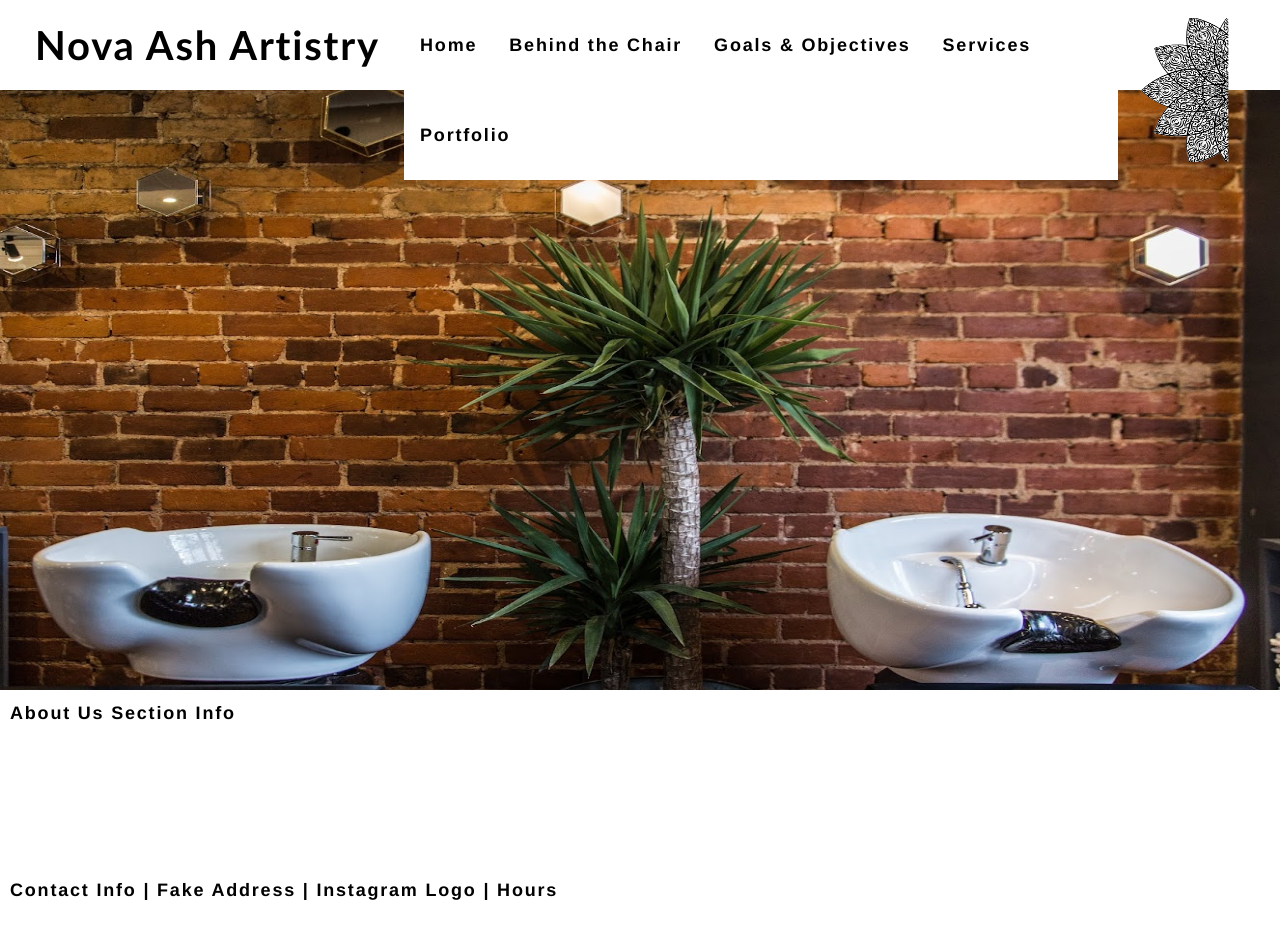
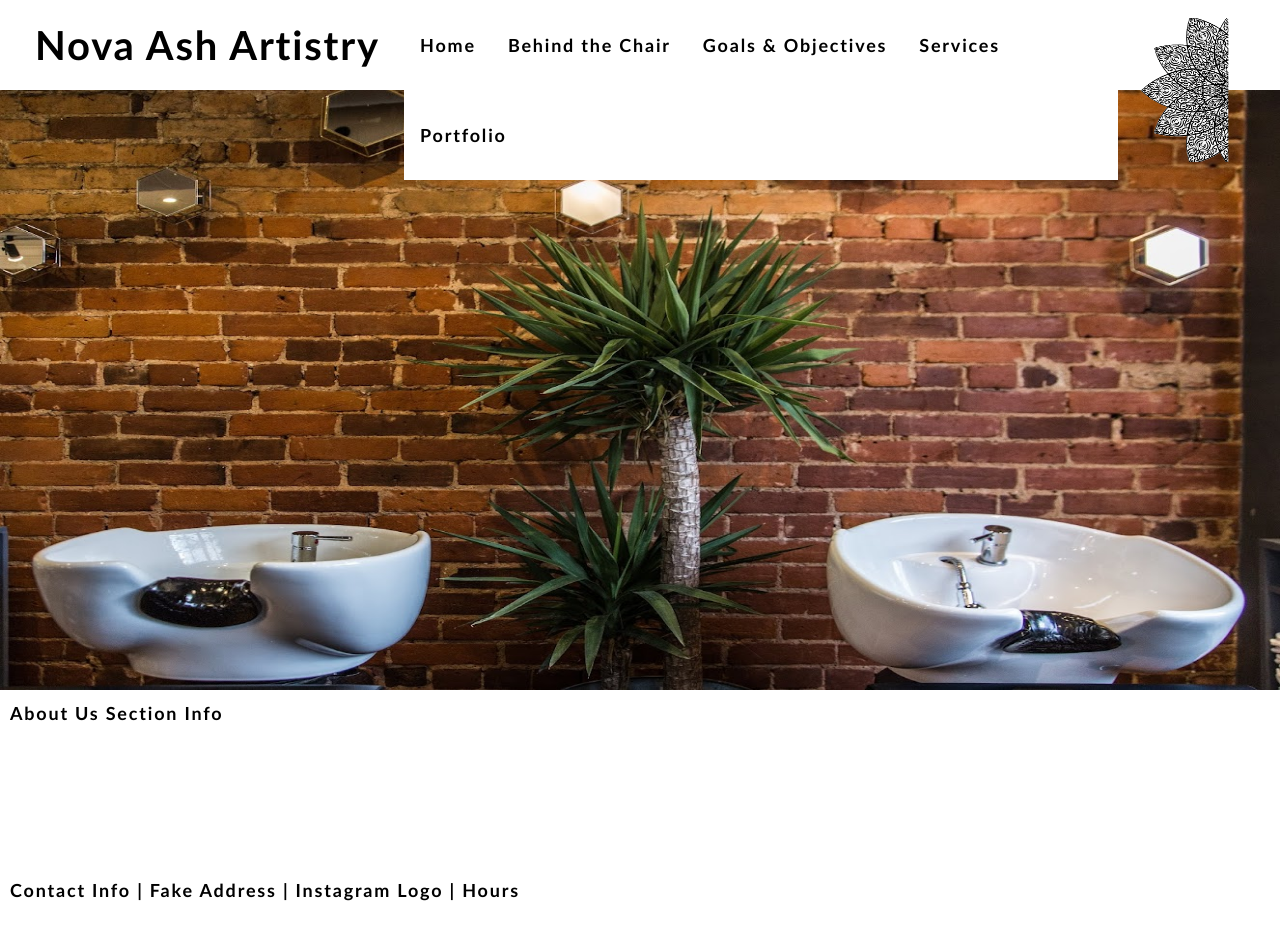
Before and after one commit to bdoneq7/novaashartistry, a React (Create React App) app: page / in a window 1280 px wide. Shown: the top 940 px of the page. Built offline with nearby package versions, Linux system fonts and the light colour scheme.

Commit message:
updated fonts

```diff
--- a/src/index.css
+++ b/src/index.css
@@ -66,7 +66,7 @@ header a {
   color: #000000;
   font-size: 40px;
   font-weight: bold;
-  font-family:'Trebuchet MS', 'Lucida Sans Unicode', 'Lucida Grande', 'Lucida Sans', Arial, sans-serif
+  font-family:'Gill Sans', 'Gill Sans MT', Calibri, 'Trebuchet MS', sans-serif;
 
 
 }
@@ -286,8 +286,7 @@ body {
   letter-spacing: .1em;
   background: var(--white-color);
   color: var(--black-color);
-  font-family: 'Poiret One', cursive;
-  font-family: Helvetica, Arial, sans-serif;
+  font-family: 'Trebuchet MS', 'Lucida Sans Unicode', 'Lucida Grande', 'Lucida Sans', Arial, sans-serif;
 
 }
 
@@ -297,7 +296,7 @@ h3,
 h4,
 h5,
 h6 {
-  font-family: 'Roboto', sans-serif;
+  font-family:'Trebuchet MS', 'Lucida Sans Unicode', 'Lucida Grande', 'Lucida Sans', Arial, sans-serif;
   font-weight: 500;
   margin: 5px 0;
   line-height: 1.25;
```
